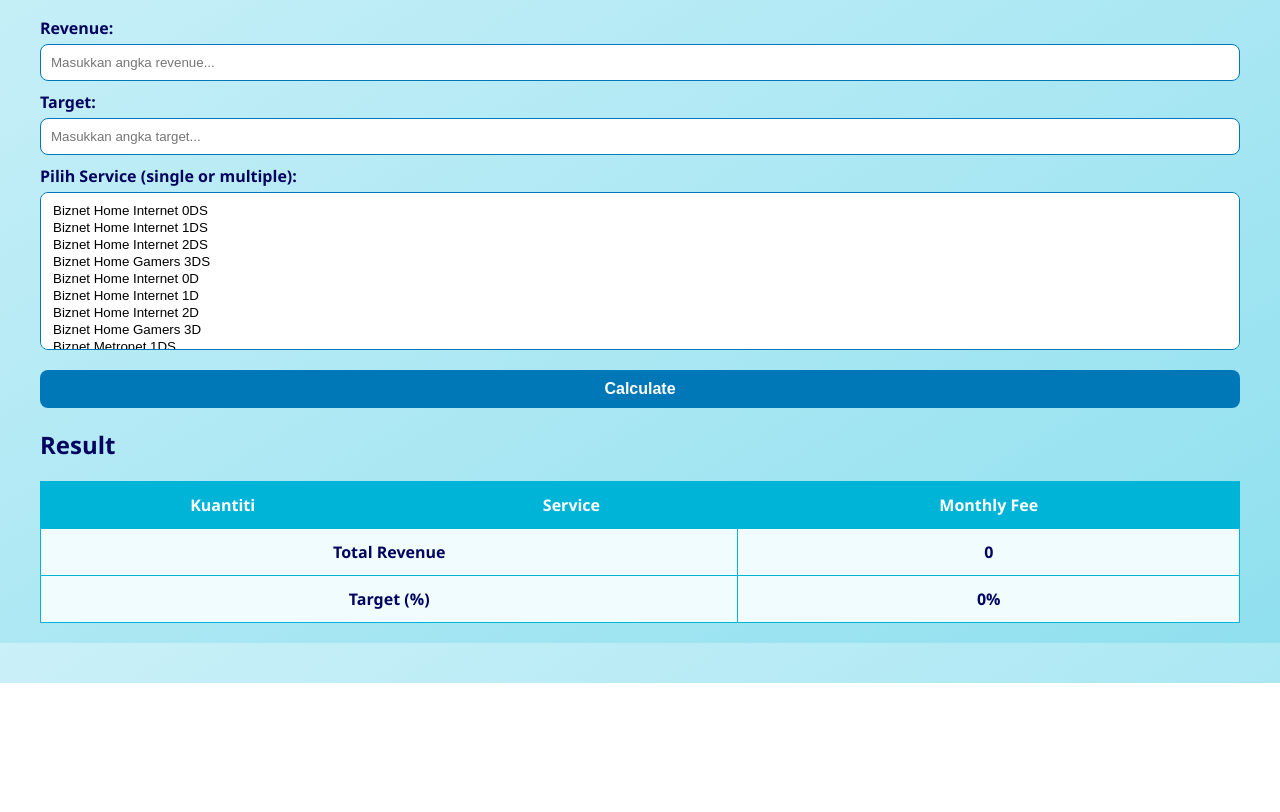
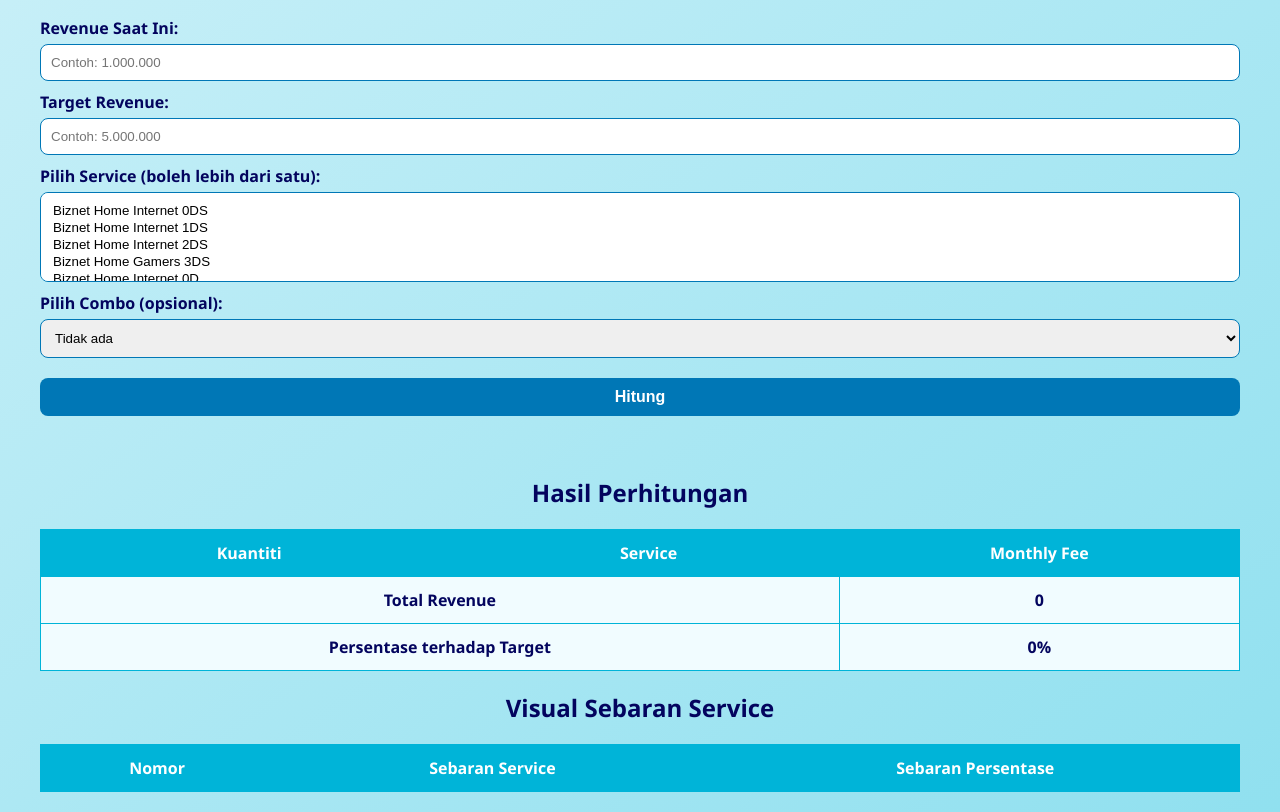
Before and after one commit to dedynamoza/forecast, a plain HTML site: page index.html in a window 1280 px wide. Shown: the part 117-929 px from the top of the page. Before the commit the page ends 800 px from the top, so only its background shows below. Drawn offline with Linux system fonts and the light colour scheme.

Commit message:
Update index.html

```diff
--- a/index.html
+++ b/index.html
@@ -3,35 +3,37 @@
 <head>
   <meta charset="UTF-8">
   <meta name="viewport" content="width=device-width, initial-scale=1">
-  <title>Aplikasi Forecast West 4</title>
+  <title>Simulasi Target Penjualan</title>
   <link rel="stylesheet" href="style.css">
 </head>
 <body>
   <div class="container">
-    <h1>Aplikasi Forecast West 4</h1>
+    <h1>Simulasi Target Penjualan</h1>
 
-    <div class="form">
-      <div class="form-group">
-        <label for="revenue">Revenue:</label>
-        <input type="text" id="revenue" placeholder="Masukkan angka revenue...">
-      </div>
+    <label for="revenue">Revenue Saat Ini:</label>
+    <input type="text" id="revenue" placeholder="Contoh: 1.000.000">
 
-      <div class="form-group">
-        <label for="target">Target:</label>
-        <input type="text" id="target" placeholder="Masukkan angka target...">
-      </div>
+    <label for="target">Target Revenue:</label>
+    <input type="text" id="target" placeholder="Contoh: 5.000.000">
 
-      <div class="form-group">
-        <label for="service">Pilih Service (single or multiple):</label>
-        <select id="service" multiple size="8"></select>
-      </div>
+    <label for="service">Pilih Service (boleh lebih dari satu):</label>
+    <select id="service" multiple></select>
 
-      <button onclick="calculate()">Calculate</button>
-    </div>
+    <label for="comboSelect">Pilih Combo (opsional):</label>
+    <select id="comboSelect">
+      <option value="0">Tidak ada</option>
+      <option value="3+1">3+1</option>
+      <option value="6+2">6+2</option>
+      <option value="9+3">9+3</option>
+      <option value="12+5">12+5</option>
+      <option value="mix">Mix</option>
+    </select>
 
-    <div class="result">
-      <h2>Result</h2>
-      <div class="table-responsive">
+    <button onclick="calculate()">Hitung</button>
+
+    <div class="result-wrapper">
+      <h2>Hasil Perhitungan</h2>
+      <div class="table-container">
         <table>
           <thead>
             <tr>
@@ -40,21 +42,31 @@
               <th>Monthly Fee</th>
             </tr>
           </thead>
-          <tbody id="resultBody">
-            <!-- hasil otomatis -->
-          </tbody>
+          <tbody id="resultBody"></tbody>
           <tfoot>
             <tr>
-              <td colspan="2"><strong>Total Revenue</strong></td>
-              <td id="totalRevenue">0</td>
+              <td colspan="2">Total Revenue</td>
+              <td><span id="totalRevenue">0</span></td>
             </tr>
             <tr>
-              <td colspan="2"><strong>Target (%)</strong></td>
-              <td id="targetPercent">0%</td>
+              <td colspan="2">Persentase terhadap Target</td>
+              <td><span id="targetPercent">0%</span></td>
             </tr>
           </tfoot>
         </table>
       </div>
+
+      <h2>Visual Sebaran Service</h2>
+      <table id="chartTable">
+        <thead>
+          <tr>
+            <th>Nomor</th>
+            <th>Sebaran Service</th>
+            <th>Sebaran Persentase</th>
+          </tr>
+        </thead>
+        <tbody id="chartBody"></tbody>
+      </table>
     </div>
   </div>
 
```
